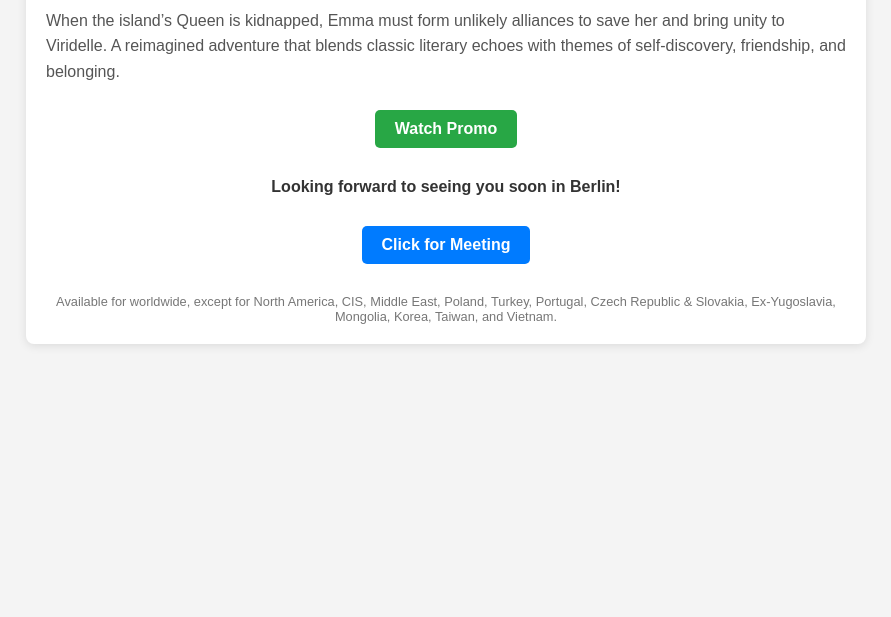
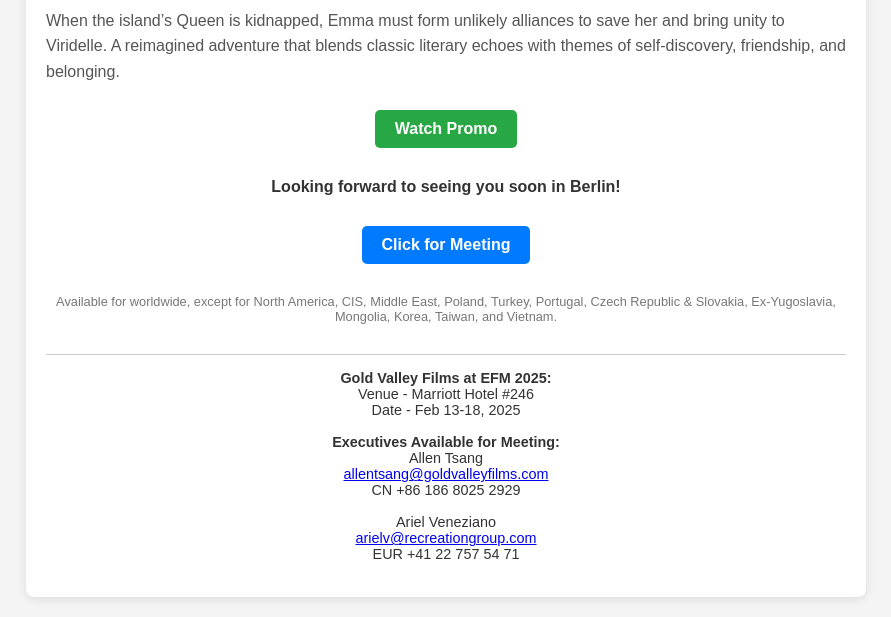
Before and after one commit to AllenTsang-CN/Emma-s-Big-Adventure, a plain HTML site: page index.html in a window 1280 px wide. Shown: the part 1369-1986 px from the top of the page, without its empty margins (194-1085 px from the left). Before the commit the page ends 1733 px from the top, so only its background shows below. Drawn offline with Linux system fonts and the light colour scheme.

Commit message:
index.html
add contact info

```diff
--- a/index.html
+++ b/index.html
@@ -67,6 +67,14 @@
             color: #777;
             margin-top: 20px;
         }
+        .signature {
+            margin-top: 30px;
+            padding: 15px;
+            border-top: 1px solid #ccc;
+            text-align: center;
+            font-size: 0.9em;
+            color: #333;
+        }
     </style>
 </head>
 <body>
@@ -103,6 +111,18 @@
         <div class="small-text">
             Available for worldwide, except for North America, CIS, Middle East, Poland, Turkey, Portugal, Czech Republic & Slovakia, Ex-Yugoslavia, Mongolia, Korea, Taiwan, and Vietnam.
         </div>
+        <div class="signature">
+            <strong>Gold Valley Films at EFM 2025:</strong><br>
+            Venue - Marriott Hotel #246<br>
+            Date - Feb 13-18, 2025<br><br>
+            <strong>Executives Available for Meeting:</strong><br>
+            Allen Tsang<br>
+            <a href="mailto:allentsang@goldvalleyfilms.com">allentsang@goldvalleyfilms.com</a><br>
+            CN +86 186 8025 2929<br><br>
+            Ariel Veneziano<br>
+            <a href="mailto:arielv@recreationgroup.com">arielv@recreationgroup.com</a><br>
+            EUR +41 22 757 54 71
+        </div>
     </div>
 </body>
 </html>
```
